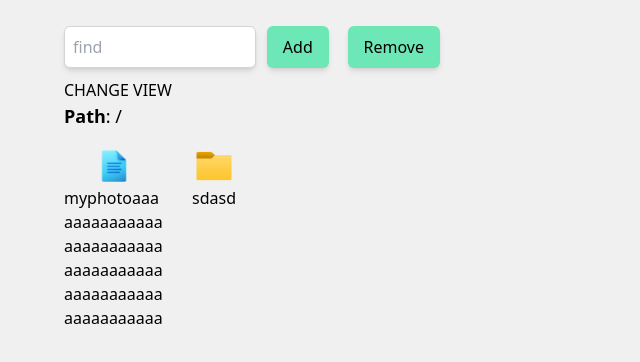
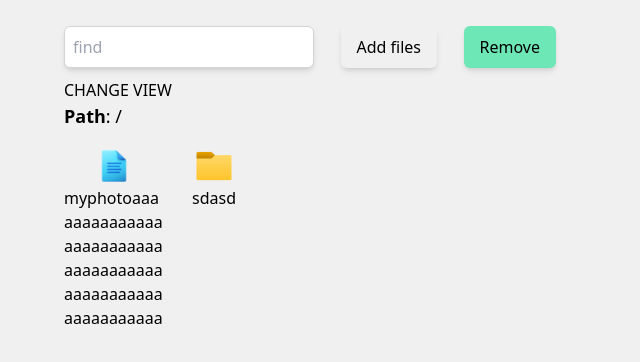
Before and after one commit to hryashik/cloud-v2, a Vue app: page / in a window 1280 px wide. Both pictures are taken after typing "name@example.com", "Sample123" into the empty fields and a click on the button "LOGIN". Shown: the top 362 px of the page, without its empty margins (0-640 px from the left). Built offline with nearby package versions, Linux system fonts and the light colour scheme; what vue3-click-away would draw is missing.

Commit message:
create upload file tab

```diff
--- a/src/pages/main/components/Tabs.vue
+++ b/src/pages/main/components/Tabs.vue
@@ -1,16 +1,53 @@
 <script setup lang="ts">
 import MyInput from "../../../components/ui/MyInput.vue";
+
+function submitHandler(e: Event) {
+   e.preventDefault();
+   const form = e.currentTarget as HTMLFormElement;
+   const formdata = new FormData(form);
+   const target = e.target as HTMLInputElement;
+   const files = target.files;
+   if (files) {
+      formdata.append("files", files[0], encodeURI(files[0].name));
+      const fetchOptions: RequestInit = {
+         method: "POST",
+         body: formdata,
+         headers: {
+            authorization:
+               "Bearer eyJhbGciOiJIUzI1NiIsInR5cCI6IkpXVCJ9.eyJlbWFpbCI6Inp4Y0BtYWlsLnJ1IiwiaWF0IjoxNjk3MTA1NjM0LCJleHAiOjE2OTcxOTIwMzR9.XC0n959HdY5jYKdDo6JTrnE-Ief61C3fKrnz24aQix8",
+         },
+      };
+      fetch("http://localhost:3333/files", fetchOptions)
+         .then(data => console.log(data))
+         .catch(e => console.log(e));
+   }
+}
 </script>
 
 <template>
-   <div class="tab__menu flex w-96 justify-between">
-      <MyInput class="w-1/2 rounded-md shadow-md" :type="'text'" :placeholder="'find'"/>
+   <div class="tab__menu flex w-[500px] justify-between">
+      <MyInput
+         class="w-1/2 rounded-md shadow-md"
+         :type="'text'"
+         :placeholder="'find'" />
+      <form class="ml-2" @change="submitHandler" enctype="multipart/form-data">
+         <label for="fileinput" class="block h-full cursor-pointer">
+            <div
+               class="border-grey flex h-full select-none items-center rounded-md shadow-md transition-colors active:bg-emerald-300">
+               <span class="px-4">Add files</span>
+               <input
+                  multiple
+                  type="file"
+                  id="fileinput"
+                  class="hidden"
+                  accept="image/*, text/*, .json"
+                   />
+            </div>
+         </label>
+      </form>
+
       <button
-         class="mx-2 rounded-md bg-emerald-300 px-4 transition-colors  active:bg-emerald-400 shadow-md">
-         Add
-      </button>
-      <button
-         class="mx-2 rounded-md bg-emerald-300 px-4 transition-colors  active:bg-emerald-400 shadow-md">
+         class="mx-2 rounded-md bg-emerald-300 px-4 shadow-md transition-colors active:bg-emerald-400">
          Remove
       </button>
    </div>
```
